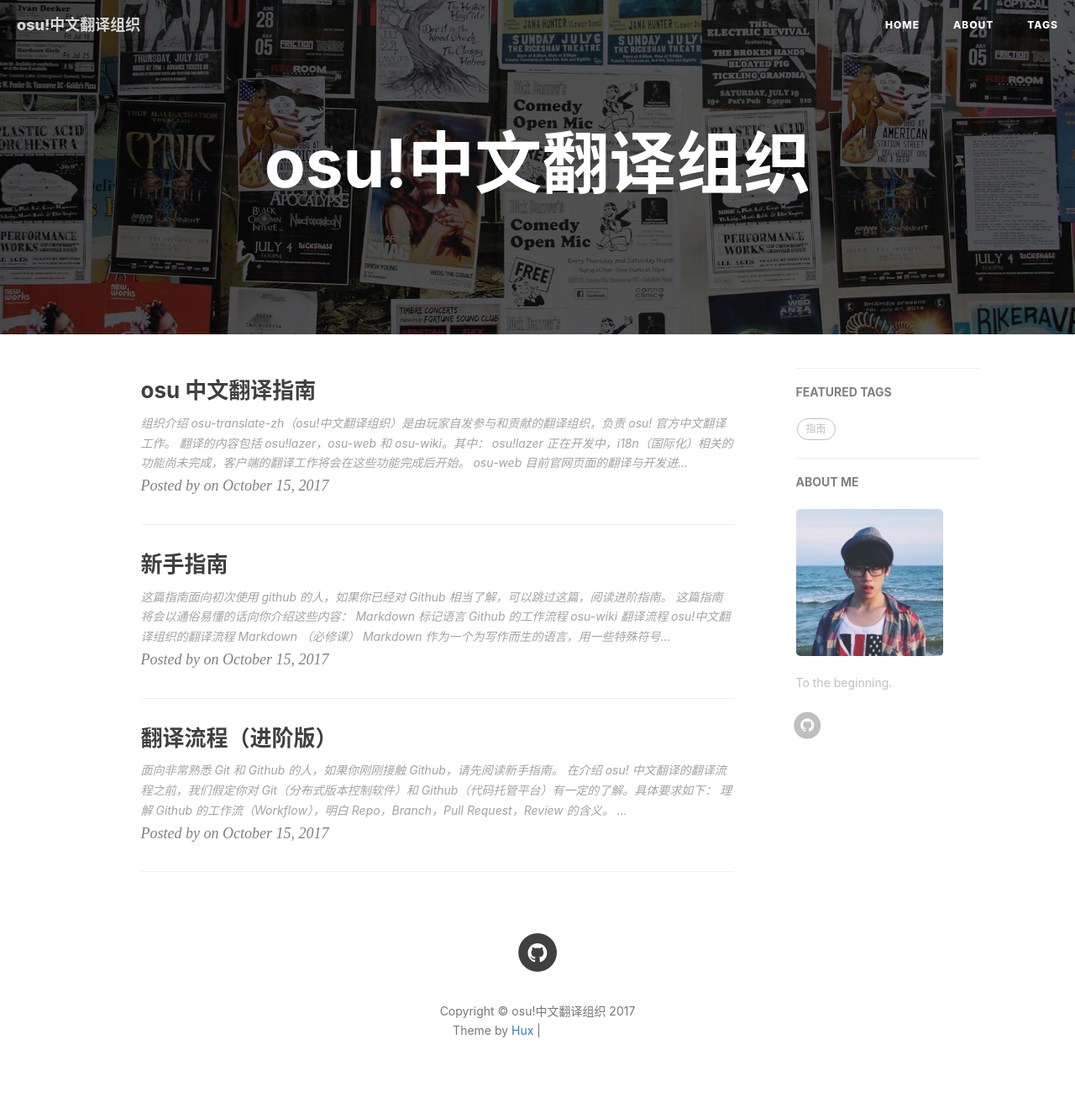
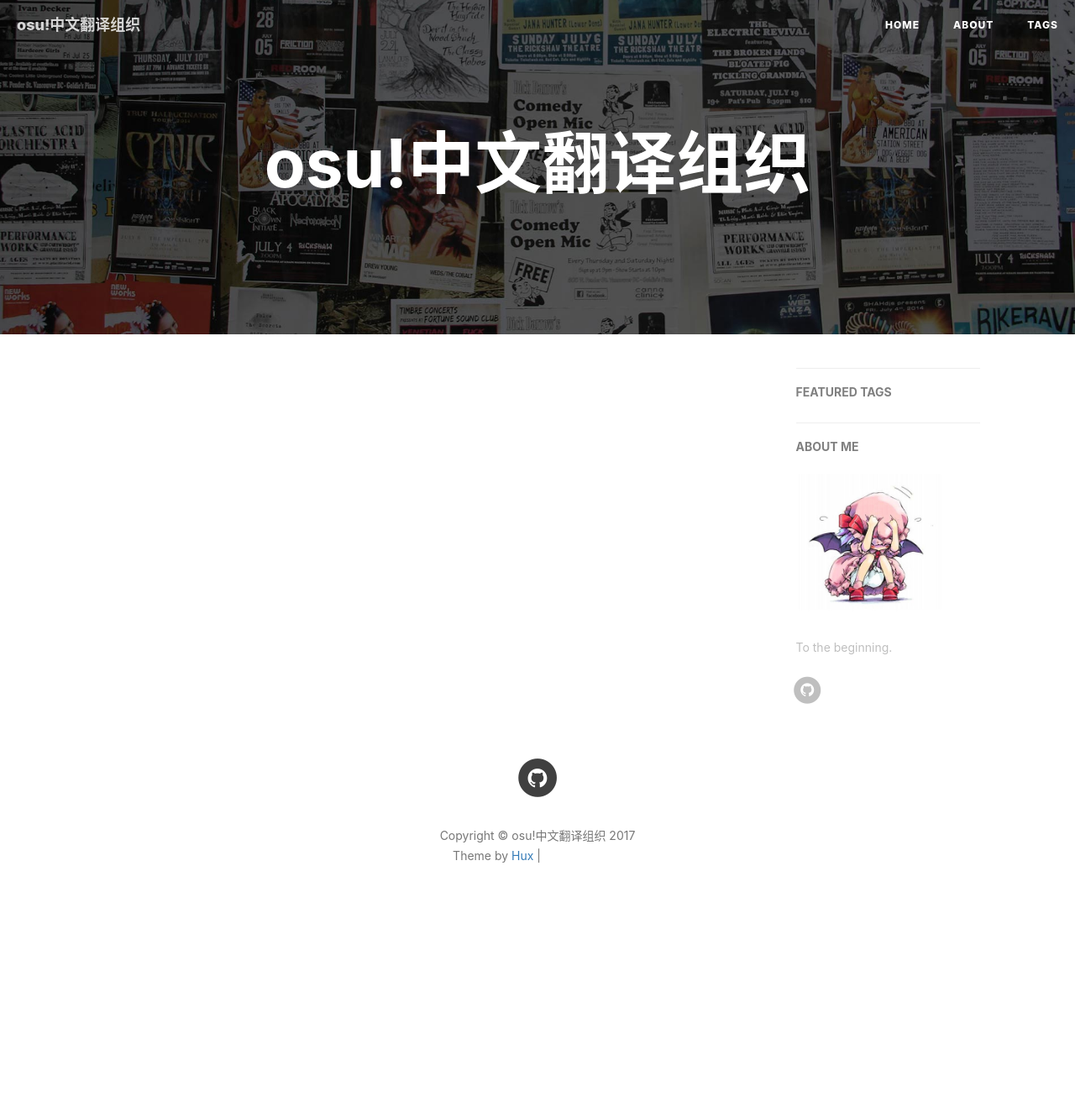
Before and after one commit to osu-translate-zh/osu-translate-zh.github.io, a Jekyll site: the page built from index.html, in a window 1280 px wide. Shown: the whole page at 84% size. Built offline with Jekyll 4.4.1, drawn with Linux system fonts in a browser that asks for light colours; nearby versions of some CDN libraries; the list of posts is cut into pages by our own code; comment, search, counter and statistics services are not loaded; after the commit the page ends 1123 px from its top, so only the background shows below that; grey boxes are pictures that could not be loaded.

Commit message:
clean _post folder before review them

````diff
--- a/_config.yml
+++ b/_config.yml
@@ -14,7 +14,7 @@ RSS: false
 # weibo_username:     osu-translate-zh
 # zhihu_username:     osu-translate-zh
 github_username:    osu-translate-zh
-#twitter_username:  osu-translate-zh
+# twitter_username:  osu-translate-zh
 # facebook_username:  osu-translate-zh
 
 
@@ -68,7 +68,7 @@ duoshuo_share: false                     # set to false if you want to use Comme
 # Sidebar settings
 sidebar: true                           # whether or not using Sidebar.
 sidebar-about-description: "To the beginning."
-sidebar-avatar: /img/avatar-hux.jpg      # use absolute URL, seeing it's used in both `/` and `/about/`
+sidebar-avatar: /img/avatar.jpg      # use absolute URL, seeing it's used in both `/` and `/about/`
 
 
 
--- a/_posts/2017-10-15-advance-guide.markdown
+++ /dev/null
@@ -1,80 +0,0 @@
----
-layout:     post
-title:      "翻译流程（进阶版）"
-subtitle:   ""
-date:       2017-10-15 16:06:19
-author:     ""
-header-img: "img/post-bg-2015.jpg"
-tags:
-    - 指南
----
-
-> 面向非常熟悉 Git 和 Github 的人，如果你刚刚接触 Github，请先阅读[新手指南](https://osu-translate-zh.github.io/2017/10/15/beginner-guide)。
-
-在介绍 osu! 中文翻译的翻译流程之前，我们假定你对 Git（分布式版本控制软件）和 Github（代码托管平台）有一定的了解。具体要求如下：
-
-- 理解 Github 的工作流（Workflow），明白 Repo，Branch，Pull Request，Review 的含义。
-- 会使用常用的 Git 命令，例如 `git commit`，`git fetch`，`git checkout`。
-
-### 翻译流程（git）
-
-Translator 身份组的工作是翻译 Wiki 中的文章。
-
-翻译流程的几个关键点是：
-
-- 翻译的 Pull request 是由自己的仓库到组织的仓库，当我们在组织内 Review 完成这篇翻译后，再从组织仓库 Pull request 到 ppy 仓库。
-
-这是为了将中文和其他的语言的翻译 PR 分开，互不干扰，以及自由地使用中文进行评论。
-
-- 接下一篇翻译任务时，请在组织内新建一个对应的分支，这篇翻译的 Pull request 的目标分支请设置为这个分支。
-
-因为一篇文章对应于一个分支，翻译完成后我们会将组织中的这个分支 Pull request 到 ppy 仓库。
-（TODO: 关于权限的说明。）
-
-- 翻译之前，请文件夹中复制一份 `en.md` 文件，并改名为 `zh.md`，并作为第一个 Commit（Commit 信息为 `zh: Init translation`）。
-这是为了方便以后 Review 的时候可以直接对照原文，例如：
-
-<!-- 改用github的图床 -->
-![files changed](https://wx3.sinaimg.cn/large/006fVPCvly1fkcdzfxfcej30c303aglo.jpg)
-
-比如，你想翻译 `Guides` 页面，需要先在组织中建立一个 `zh-guides` 分支，然后 Fetch 组织仓库，新建一个本地分支，翻译文章，最后 Push 到自己的仓库中，Pull request 到组织仓库中。
-
-下面详细讲解翻译流程：
-1. Fork 组织仓库。在 [osu-translate-zh/osu-wiki](https://github.com/osu-translate-zh/osu-wiki) 页面的右上角点击 Fork 即可。
-
-2. Clone 自己的仓库到本地。执行 `git clone <你的仓库的 git url>` 命令。
-自己仓库的 Git url 可以在自己仓库的页面上找到。
-
-![clone url](https://wx2.sinaimg.cn/large/006fVPCvly1fkc5dzdh3dj30ag0760sz.jpg)
-
-3. 在组织仓库中建立新的分支 `zh-guides`。
-
-![create branch](https://wx4.sinaimg.cn/large/006fVPCvly1fkcdtuddqaj308i07g74e.jpg)
-
-4. Fetch 组织仓库，新建一个本地分支。
-```
-git remote add zh https://github.com/osu-translate-zh/osu-wiki.git
-git fetch zh
-git checkout -b zh-guides zh/zh-guides
-```
-
-5. 现在你可以进行翻译工作，完成后进行 Commit，然后执行 Push 命令提交到自己的仓库。
-```
-git add .
-git commit -m "update zh.md"
-git push -u origin zh-guides
-```
-
-6. 从自己的仓库 Pull request 到组织仓库。注意两个分支相对应。
-
-7. 进行 Review 工作，最后这个分支会被合并进组织的 `zh-guides` 分支中。
-
-8. 去 ppy 仓库 Pull request 这个分支。一般会很快被合并进 Master 分支。
-
-### 接管（甩锅）流程
-
-某些时候，原来的翻译者无法继续进行翻译，需要新的翻译者来继续未完成的翻译工作，应当这么做：
-1. 合并原来的未完成的 Pull request。
-2. 新翻译者 Fetch 组织仓库，在本地创建新的分支，继续进行翻译。
-3. 将这个本地分支推送到自己的仓库中，并 Pull request 到组织仓库。
-4. 按照正常的翻译流程继续进行。
--- a/_posts/2017-10-15-beginner-guide.markdown
+++ /dev/null
@@ -1,68 +0,0 @@
----
-layout:     post
-title:      "新手指南"
-subtitle:   ""
-date:       2017-10-15 16:06:19
-author:     ""
-header-img: "img/post-bg-2015.jpg"
-tags:
-    - 指南
----
-
-> 这篇指南面向初次使用 github 的人，如果你已经对 Github 相当了解，可以跳过这篇，阅读[进阶指南](https://osu-translate-zh.github.io/2017/10/15/advance-guide)。
-
-这篇指南将会以通俗易懂的话向你介绍这些内容：
-
-- Markdown 标记语言
-- Github 的工作流程
-- osu-wiki 翻译流程
-- osu!中文翻译组织的翻译流程
-
-## Markdown （必修课）
-
-Markdown 作为一个为写作而生的语言，用一些特殊符号作为标记，即可以实现插入链接和图片、添加表格、加粗字体等等功能。
-
-Markdown 非常简单，标记语法很少，任何人都可以在 5 分钟之内学会使用它。
-
-详细教程参阅：[简书的 Markdown 新手指南](http://www.jianshu.com/p/q81RER)
-
-## Github （必修课）
-
-<!-- WIP -->
-
-## Git （选修课）
-
-使用 Git 不是翻译工作所必须的，但掌握了它可以做很多有意思的事情。
-
-学习如何使用 Git，请参阅：
-- [廖雪峰的 Git 教程](https://www.liaoxuefeng.com/wiki/0013739516305929606dd18361248578c67b8067c8c017b000) - 面向新人的 Git 入门教程。
-- [果壳中的 Git](https://github.com/geeeeeeeeek/git-recipes/wiki) - 清晰明了地讲解如何使用 Git 和 Github。
-- [《Pro Git》（第二版）](https://git-scm.com/book/zh/v2) - 深入理解 Git 中的概念，系统学习 Git 中的命令。
-
-学习 Git 并不是一件轻松的事情，很多时候，动手执行会让你很更快地地理解那些晦涩的概念。
-
-## 官方仓库的翻译流程（选修课）
-
-[osu-wiki 贡献指南](https://osu.ppy.sh/help/wiki/osu!wiki_contribution_guide)中包含了官方的翻译指南，请注意与下面组织仓库的翻译流程相区别。
-
-## 组织仓库的翻译流程（必修课）
-
-### 审阅流程
-
-Reviewer 身份组的工作是审阅别人的翻译，留下自己的意见和建议。这与一般的 Review 工作流没有区别。
-
-你可以在 osu-translate-zh 的 [Pull Request 列表](https://github.com/osu-translate-zh/osu-wiki/pulls) 中查看需要 Review 的 PR。
-
-在 PR 中点击某个特定的 Commit 或者点击 `Filed changes`，即可看到相关的修改。
-
-鼠标移动到某行上，直接点击即可输入自己的评论（Comment）。
-
-输入后请点击 `start review` 或 `add review comment`。
-
-完成审阅后，点击评论框中的 `Finish your review`，在右上角的文本框中输入总结性的评论，最后点击 `Submit review`，即完成了一次 Review。
-
-### 翻译流程（web）
-
-<!-- WIP -->
-
-至此，你已经学习了所有必须的知识，开始为 osu! 贡献自己的翻译吧！
--- a/_posts/2017-10-15-translation-guide.markdown
+++ /dev/null
@@ -1,122 +0,0 @@
----
-layout:     post
-title:      "osu 中文翻译指南"
-subtitle:   ""
-date:       2017-10-15 16:06:19
-author:     ""
-header-img: "img/post-bg-2015.jpg"
-tags:
-    - 指南
----
-
-## 组织介绍
-
-![shield](https://img.shields.io/badge/organization-osu!translate%20zh-blue.svg?style=flat-square)
-
-osu-translate-zh（osu!中文翻译组织）是由玩家自发参与和贡献的翻译组织，负责 osu! 官方中文翻译工作。
-
-翻译的内容包括 `osu!lazer`，`osu-web` 和 `osu-wiki`。其中：
-
-- `osu!lazer` 正在开发中，i18n（国际化）相关的功能尚未完成，客户端的翻译工作将会在这些功能完成后开始。
-- `osu-web` 目前官网页面的翻译与开发进度保持一致，会以每个月补丁的形式增加新的翻译或者修订已有的翻译。
-- `osu-wiki` 是翻译工作的重点，Wiki 中有大量新增的内容和大量过时的内容需要翻译，精简，修订和补充。
-
-翻译的语言包括简体中文（zh），繁体中文（zh-tw），其中也包括粤语（zh-hk）。
-
-翻译组织的大部分成员来自大陆，因此简体中文的翻译是最先进行的。
-
-~~在繁体中文负责人被提名前，简体中文的文章会用工具转换为繁体，再通过人工审阅的方式修订最终的翻译。~~
-
-粤语相关的翻译问题正在讨论中。
-
-*****
-
-为了相互交流和协作，翻译出高质量的内容，我们成立了 osu!中文翻译组织。
-
-我们希望能提供和谐的讨论环境，准确和合适的翻译参考，高效率地进行翻译工作。
-
-## 加入我们
-
-![[Discord链接](https://discord.gg/Gud9s9z)](https://discordapp.com/api/guilds/281826842657161216/widget.png?style=banner2)
-
-osu!中文翻译组织 欢迎**任何人**参加到翻译工作中，具体要求包括：
-
-- 会使用 Markdown 文本标记语言
-- 注册一个 Github 账号
-- 足够的耐心和负责任的态度
-
-下面两项可作为加分项：
-
-- 对 osu! 有相当程度的了解
-- 有 Wiki 内容编写或翻译的经验
-
-如果你没有这方面的特长，请不用担心，你也可以加入我们贡献一份的微薄之力，我们会安排合适你的相对轻松的工作。
-
-## 工作流程
-
-### 重要说明
-
-osu-wiki 有一套完整的[贡献指南](https://osu.ppy.sh/help/wiki/osu!wiki_contribution_guide)，包括**网页编辑**和**本地编辑**两种贡献翻译方式。
-
-osu!中文翻译组织沿用了这样的贡献指南，但请注意有一个不同之处：
-
-- 我们有自己的组织仓库（[osu-translate-zh/osu-wiki](https://github.com/osu-translate-zh/osu-wiki)），区别于官方的仓库（[ppy/osu-wiki](https://github.com/ppy/osu-wiki)）。
-中文翻译工作会在**组织仓库中**进行，在组织内审阅完成后，以组织的名义上传（Pull Request）到官方仓库。
-
-具体工作流程，请根据自己的情况阅读下面两篇指南：
-
-- 如果你刚刚接触 Github，请阅读这篇[新手指南](https://osu-translate-zh.github.io/2017/10/15/beginner-guide)。
-
-- 如果你能熟练地使用 Git，请阅读这篇[进阶指南](https://osu-translate-zh.github.io/2017/10/15/advance-guide)。
-
-## 翻译指南
-
-### 规则 Rules
-
-<!-- WIP -->
-
-### 文章风格指南 ASC
-
-ASC 由 [@kj415j45](https://github.com/kj415j45) 负责翻译。目前 en 版本已完成，中文翻译正在进行中。
-
-### 名词对照表
-
-目前正在整理中，参见：
-
-[osu! 中文翻译 名词对照表](https://docs.google.com/spreadsheets/d/1zhUP0qekKRUWb1Mu-P89mwu_HcPBen5FoGPqD2MkI7k)
-
-## github 贡献指南
-
-### Commit message 规范
-
-请按照以下面的四个句子作为 Commit message：
-
-1. `zh: init translation` 第一个 commit。
-
-复制 `en.md` 并重命名为 `zh.md`。
-
-2. `zh: 英文的文章标题` 完成了部分翻译。
-
-可以重复使用多次这句 Commit message。但是，太多的话会被 Squash 成一次 Commit。
-
-当某篇 Wiki 包含子页面时，请使用 `-` 符号连接，写上完整的标题。例如： `Ranking_Criteria - osu!catch`
-
-3. `zh: apply reivews` 根据 review 修改一些翻译语句。
-
-4. `zh: finish 英文的文章标题` 完成了所有翻译。
-
-这句作为最后的 commit，也作为 merge commit。
-
-### Pull request 规范
-
-PR 命名和内容都没有特别的要求，中文英文均可，只要能清楚的表达意思就行。
-
-## 相关链接
-
-[osu! 中文翻译 名词对照表](https://docs.google.com/spreadsheets/d/1zhUP0qekKRUWb1Mu-P89mwu_HcPBen5FoGPqD2MkI7k)
-
-[osu!wiki 中文翻译 进度表](https://docs.google.com/spreadsheets/d/1zjXM0BAWA-bYDGcxPUlysO_G3IZcbsQJ9c8fv_7OOeY)
-
-[osu!wiki 中文翻译 任务表](https://github.com/orgs/osu-translate-zh/projects/1)
-
-[osu!wiki 翻译完成进度](https://github.com/osu-translate-zh/osu-wiki/issues/1)
````
Also changed, not shown: img/avatar.jpg (added).
